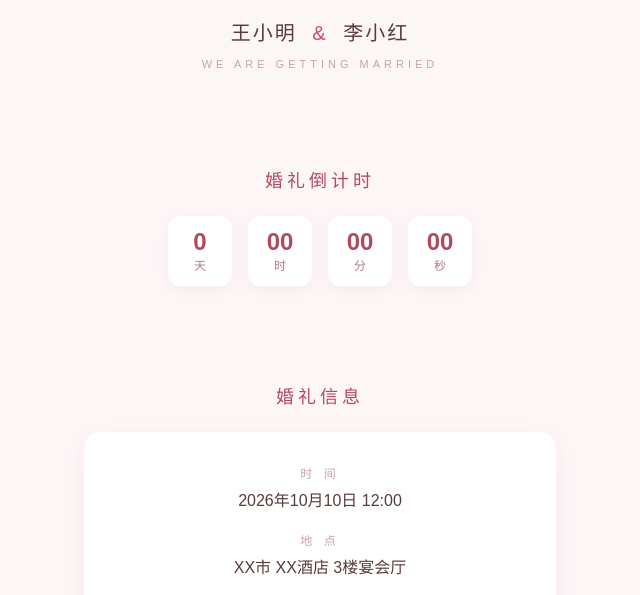
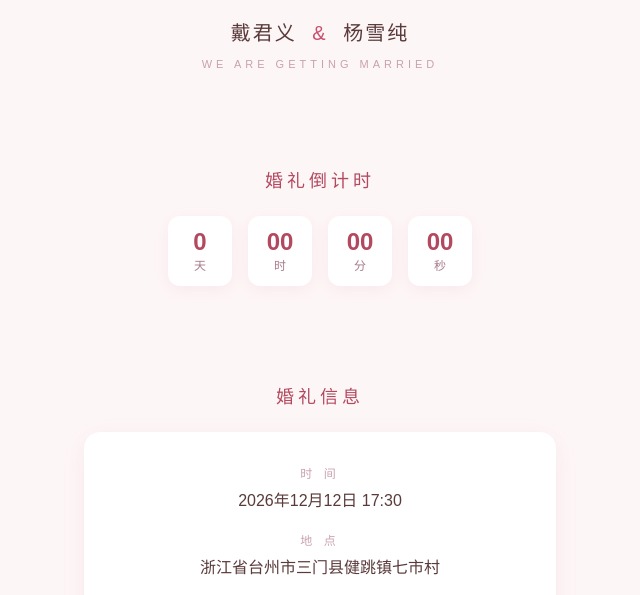
Before and after one commit to daijunyi0327/wedding, a plain HTML site: page index.html in a window 1280 px wide. Both pictures are taken after a click on the button "点击开启邀请函". Shown: the part 180-775 px from the top of the page, without its empty margins (320-960 px from the left). Drawn offline with Linux system fonts and the light colour scheme.

Commit message:
update personal information

```diff
--- a/index.html
+++ b/index.html
@@ -11,7 +11,7 @@
   <!-- 开场遮罩：必须用户点击才能播放音乐（微信限制） -->
   <div id="cover" class="cover">
     <div class="cover-inner">
-      <p class="cover-names">王小明 & 李小红</p>
+      <p class="cover-names">戴君义 & 杨雪纯</p>
       <p class="cover-date">2026.10.10</p>
       <button id="openBtn" class="open-btn">点击开启邀请函</button>
     </div>
@@ -22,7 +22,7 @@
     <section class="section hero">
       <p class="hero-sub">我 们 结 婚 啦</p>
       <h1 class="hero-title">诚 挚 邀 请</h1>
-      <p class="hero-names">王小明 <span>&</span> 李小红</p>
+      <p class="hero-names">戴君义 <span>&</span> 杨雪纯</p>
       <p class="hero-en">WE ARE GETTING MARRIED</p>
     </section>
 
@@ -40,11 +40,11 @@
       <h2>婚礼信息</h2>
       <div class="info-card">
         <p class="info-label">时 间</p>
-        <p class="info-value">2026年10月10日 12:00</p>
+        <p class="info-value">2026年12月12日 17:30</p>
         <p class="info-label">地 点</p>
-        <p class="info-value">XX市 XX酒店 3楼宴会厅</p>
+        <p class="info-value">浙江省台州市三门县健跳镇七市村</p>
         <a class="btn"
-           href="https://uri.amap.com/marker?position=116.397,39.908&name=婚礼地点"
+           href="https://ditu.amap.com/search?query=%E5%BB%BF%E5%9B%9B%E7%AE%A9&city=110000&geoobj=116.394512%7C39.906173%7C116.401916%7C39.910001&zoom=17.5"
            target="_blank" rel="noopener">一键导航</a>
       </div>
     </section>
```
